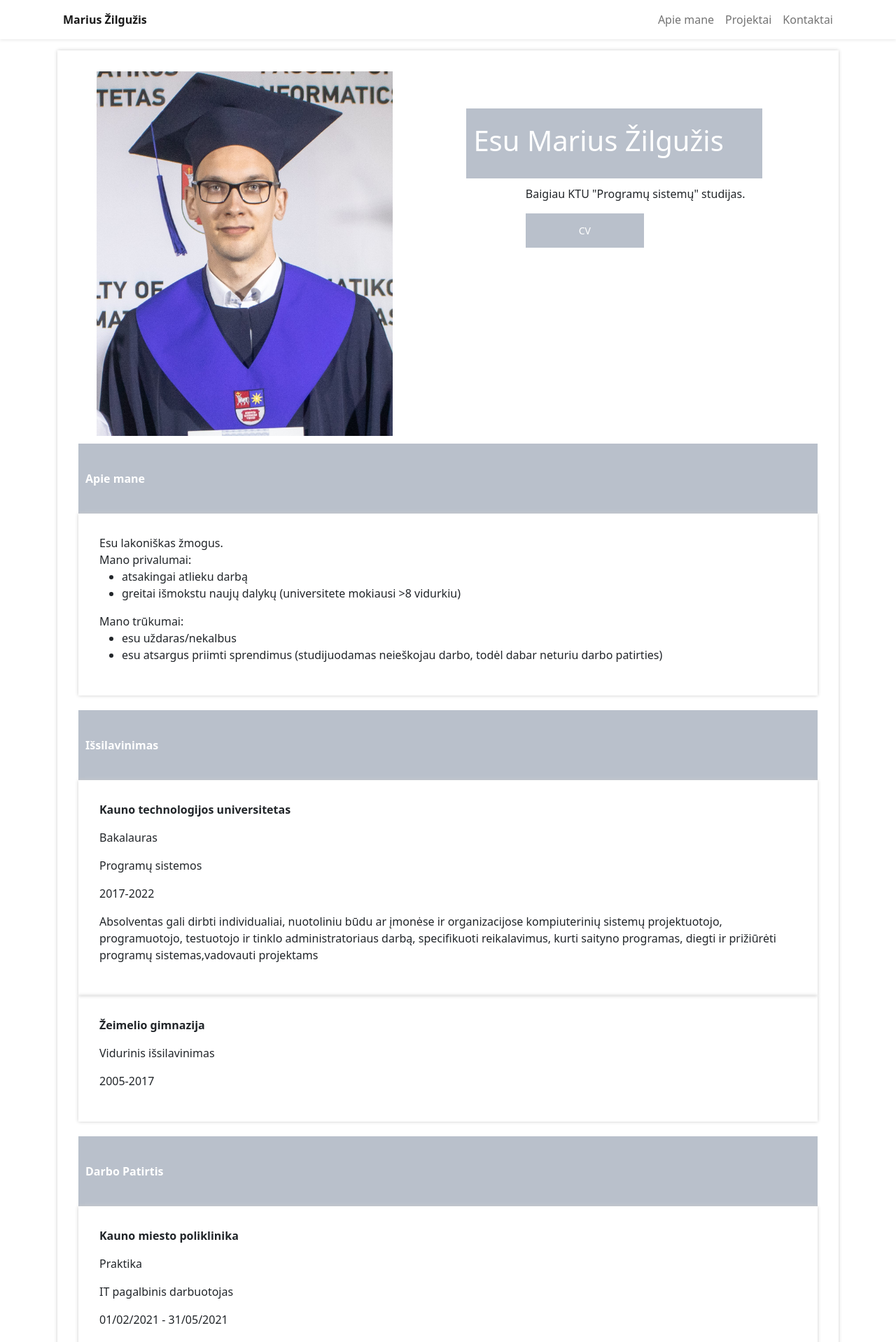
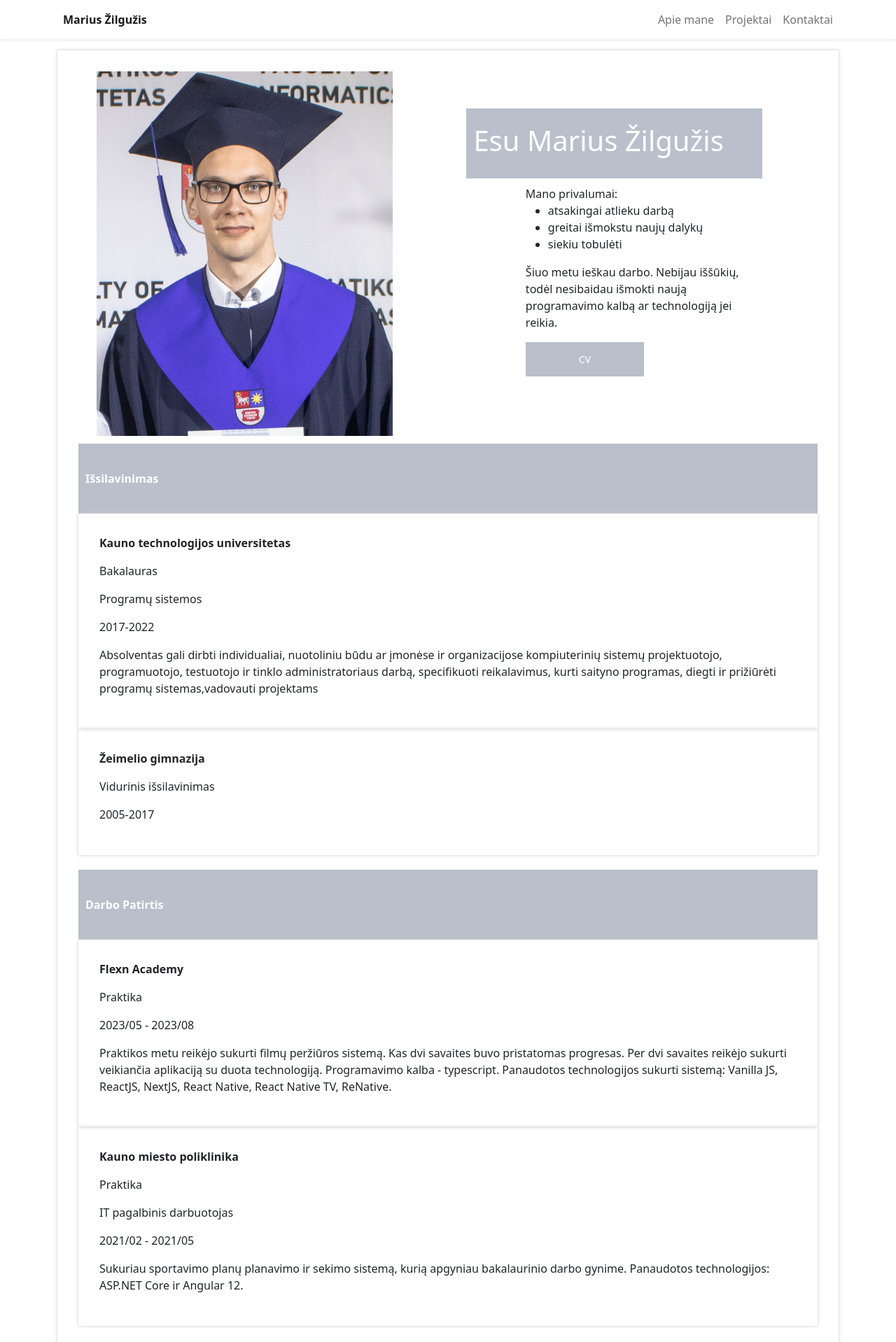
Before and after one commit to Marius456/portfolio, a React (Vite) app: page /#/ in a window 1280 px wide. Shown: the top 1918 px of the page at 70% size. Built offline with nearby package versions, Linux system fonts and the light colour scheme.

Commit message:
updated front page

```diff
--- a/src/pages/About.jsx
+++ b/src/pages/About.jsx
@@ -15,31 +15,18 @@ export function About() {
                         <h1>Esu Marius Žilgužis</h1>
                     </div>
                     <div className="text">
-                        <p>Baigiau KTU "Programų sistemų" studijas.</p>
+                        <p>
+                            Mano privalumai:
+                            <ul>
+                                <li>atsakingai atlieku darbą</li>
+                                <li>greitai išmokstu naujų dalykų</li>
+                                <li>siekiu tobulėti</li>
+                            </ul>
+                            Šiuo metu ieškau darbo. Nebijau iššūkių, todėl nesibaidau išmokti naują programavimo kalbą ar technologiją jei reikia.
+                        </p>
                         <div onClick={downloadCV} className="CV-button">
                             <span>CV</span>
                         </div>
-                    </div>
-                </div>
-                <div className="info">
-                    <div className="title bold">
-                        Apie mane
-                    </div>
-                    <div className="info-box">
-                        <p>
-                            Esu lakoniškas žmogus.
-                            <br/>
-                            Mano privalumai:
-                            <ul>
-                                <li>atsakingai atlieku darbą</li>
-                                <li>greitai išmokstu naujų dalykų (universitete mokiausi &gt;8 vidurkiu)</li>
-                            </ul>
-                            Mano trūkumai:
-                            <ul>
-                                <li>esu uždaras/nekalbus</li>
-                                <li>esu atsargus priimti sprendimus (studijuodamas neieškojau darbo, todėl dabar neturiu darbo patirties)</li>
-                            </ul>
-                        </p>
                     </div>
                 </div>
                 <div className="info">
@@ -81,6 +68,20 @@ export function About() {
                     </div>
                     <div className="info-box">
                         <p className="bold">
+                            Flexn Academy
+                        </p>
+                        <p>
+                            Praktika
+                        </p>
+                        <p>
+                            2023/05 - 2023/08
+                        </p>
+                        <p>
+                            Praktikos metu reikėjo sukurti filmų peržiūros sistemą. Kas dvi savaites buvo pristatomas progresas. Per dvi savaites reikėjo sukurti veikiančia aplikaciją su duota technologiją. Programavimo kalba - typescript. Panaudotos technologijos sukurti sistemą: Vanilla JS, ReactJS, NextJS, React Native, React Native TV, ReNative.
+                        </p>
+                    </div>
+                    <div className="info-box">
+                        <p className="bold">
                             Kauno miesto poliklinika
                         </p>
                         <p>
@@ -90,10 +91,10 @@ export function About() {
                             IT pagalbinis darbuotojas
                         </p>
                         <p>
-                            01/02/2021 - 31/05/2021
+                            2021/02 - 2021/05
                         </p>
                         <p>
-                            Sukuriau sportavimo planų planavimo ir sekimo sistemą, kurią apgyniau bakalaurinio darbo gynime.
+                            Sukuriau sportavimo planų planavimo ir sekimo sistemą, kurią apgyniau bakalaurinio darbo gynime. Panaudotos technologijos: ASP.NET Core ir Angular 12.
                         </p>
                     </div>
                 </div>
```
